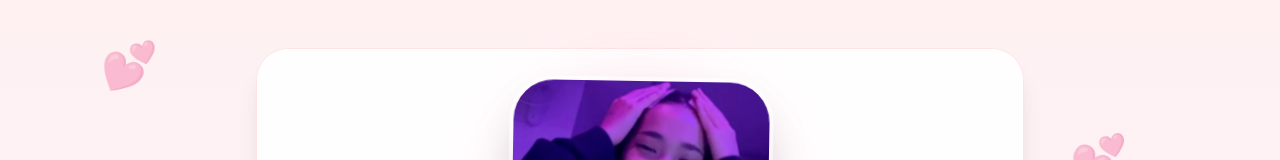
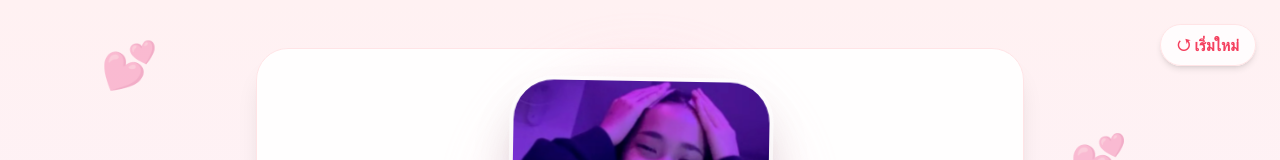
Before and after one commit to sumoz-1/plub-surprise, a Next.js app: page / in a window 1280 px wide. Shown: the top 160 px of the page. Built offline with nearby package versions, Linux system fonts and the light colour scheme.

Commit message:
feat: add restart control

```diff
--- a/app/page.tsx
+++ b/app/page.tsx
@@ -51,6 +51,11 @@ export default function HomePage() {
     router.push("/gift");
   };
 
+  const handleRestart = () => {
+    setIndex(0);
+    router.refresh();
+  };
+
   const floatingHearts = [
     "top-[6%] left-[8%]",
     "top-[18%] right-[12%]",
@@ -63,6 +68,15 @@ export default function HomePage() {
   return (
     <main className="min-h-screen flex items-center justify-center bg-white">
       <div className="relative min-h-screen w-full bg-gradient-to-b from-rose-50 via-pink-50 to-white overflow-hidden px-4 py-12">
+        <div className="absolute top-6 right-6 z-20">
+          <button
+            type="button"
+            onClick={handleRestart}
+            className="px-4 py-2 rounded-full bg-white/80 text-rose-500 font-semibold shadow-md border border-rose-100 hover:bg-white transition-all duration-200"
+          >
+            ↺ เริ่มใหม่
+          </button>
+        </div>
         {floatingHearts.map((position, idx) => (
           <span
             key={position}
```
